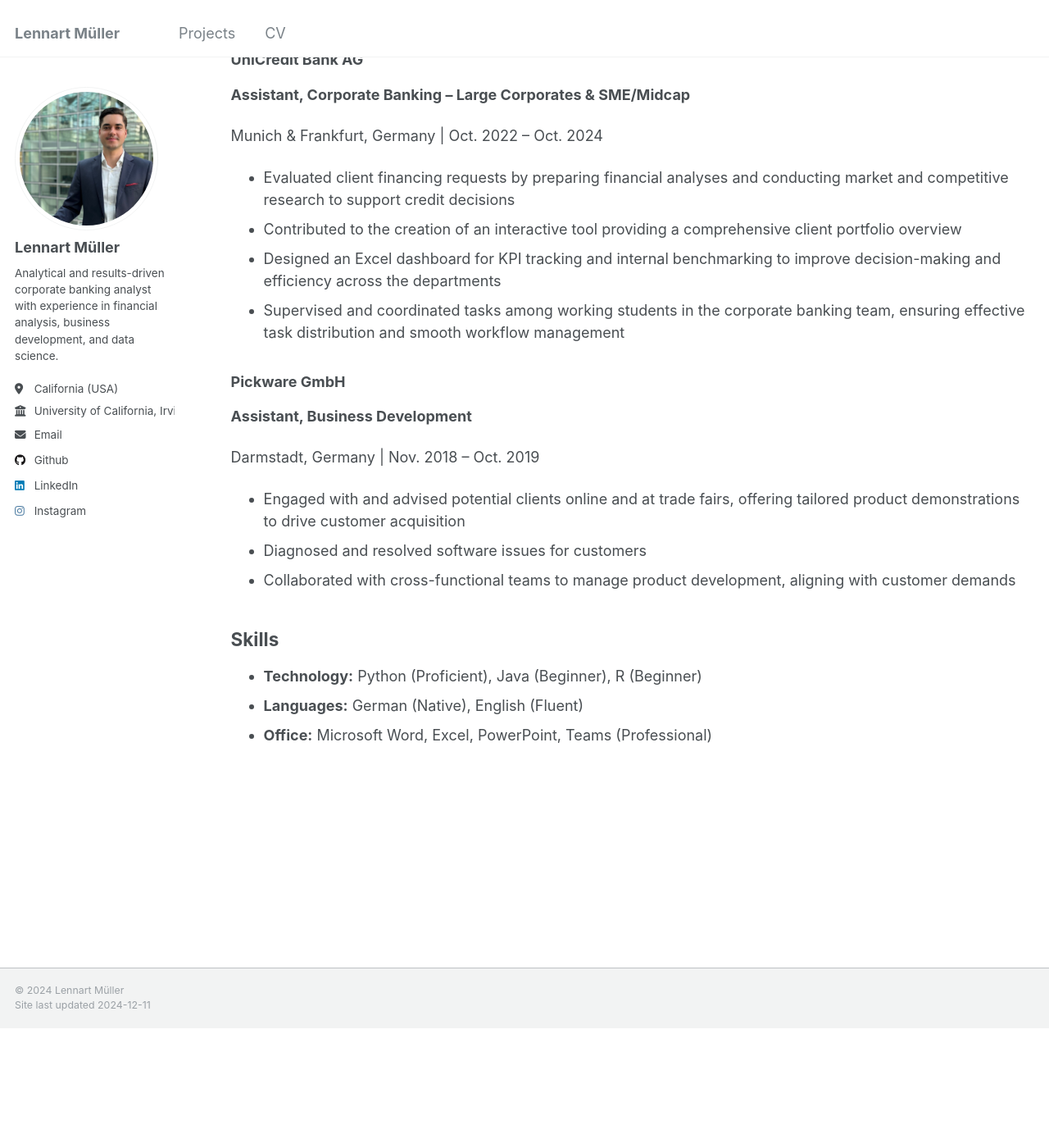
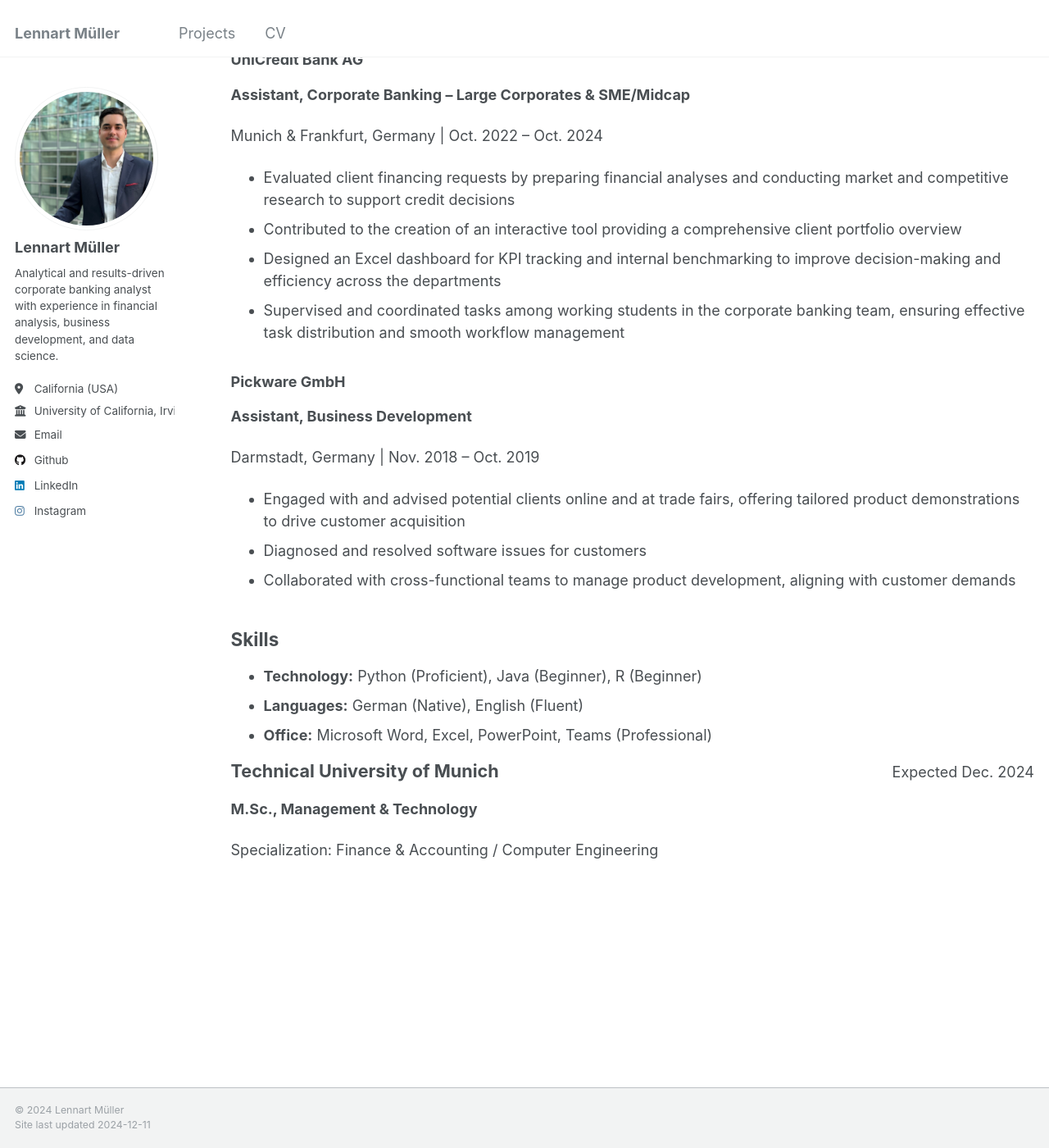
Before and after one commit to lennartmueller123/lennartmueller123.github.io, a Jekyll site: the page built from _pages/cv.html, in a window 1280 px wide and 1400 px high, scrolled down 866 px. Shown: the whole window at 82% size. Built offline with Jekyll 4.4.1, drawn with Linux system fonts in a browser that asks for light colours; before the commit the page ends 2120 px from its top, so only the background shows below that.

Commit message:
Update cv.html

```diff
--- a/_pages/cv.html
+++ b/_pages/cv.html
@@ -54,3 +54,36 @@
   <li><strong>Languages:</strong> German (Native), English (Fluent)</li>
   <li><strong>Office:</strong> Microsoft Word, Excel, PowerPoint, Teams (Professional)</li>
 </ul>
+
+<!DOCTYPE html>
+<html lang="en">
+<head>
+    <meta charset="UTF-8">
+    <meta name="viewport" content="width=device-width, initial-scale=1.0">
+    <title>Aligned Heading</title>
+    <style>
+        .education-entry {
+            display: flex;
+            justify-content: space-between;
+            align-items: center;
+            margin-bottom: 10px;
+        }
+        .education-entry h3 {
+            margin: 0;
+            font-size: 1.2em;
+        }
+        .education-entry p {
+            margin: 0;
+            font-size: 1em;
+        }
+    </style>
+</head>
+<body>
+    <div class="education-entry">
+        <h3>Technical University of Munich</h3>
+        <p>Expected Dec. 2024</p>
+    </div>
+    <p><strong>M.Sc., Management & Technology</strong></p>
+    <p>Specialization: Finance & Accounting / Computer Engineering</p>
+</body>
+</html>
```
